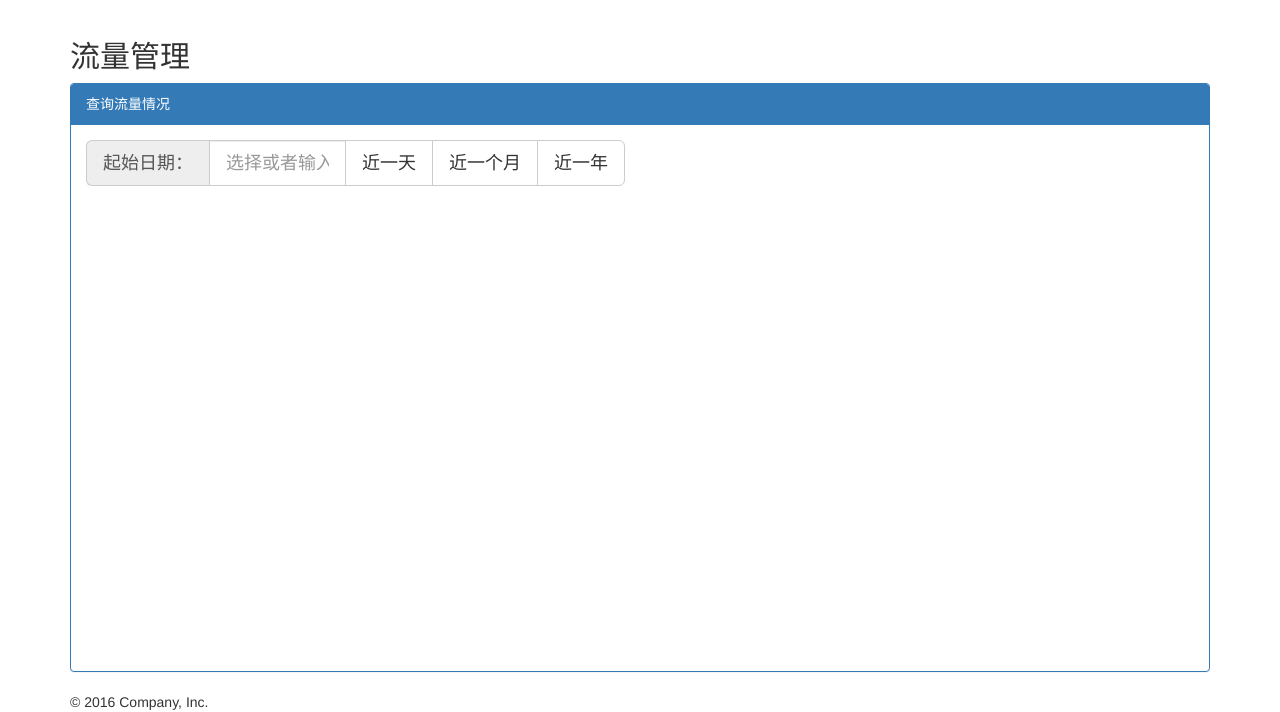
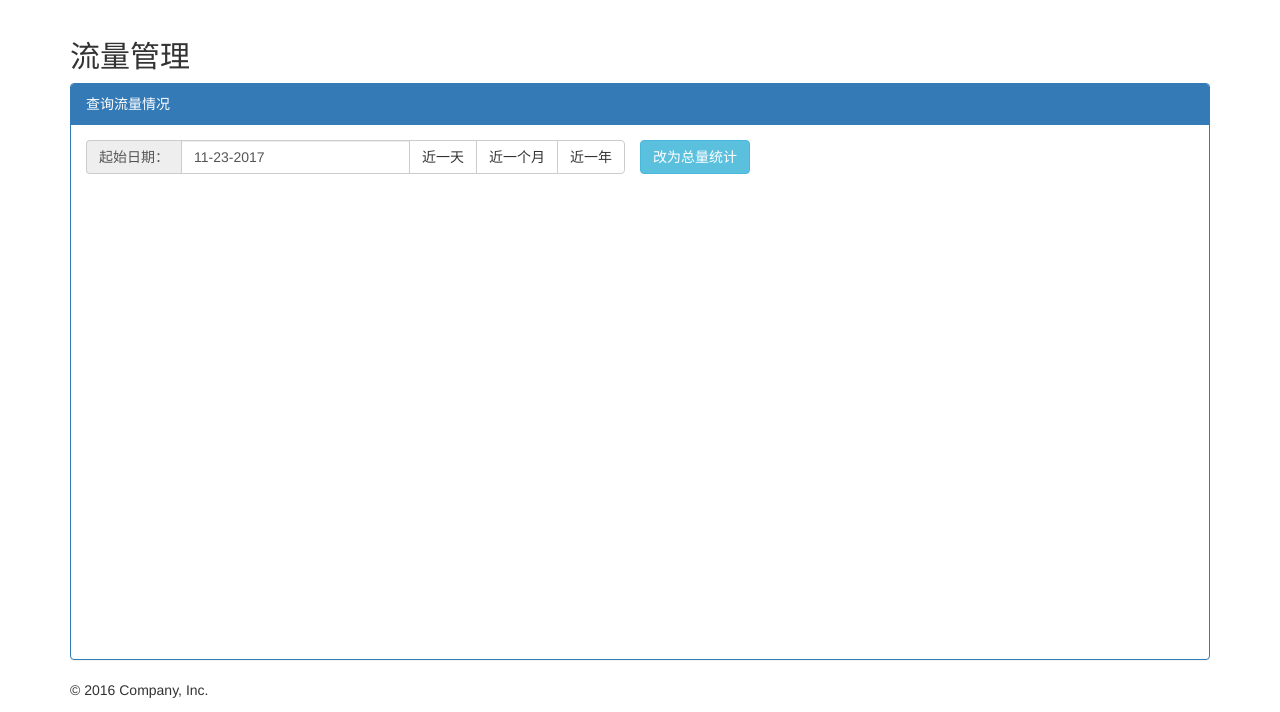
Before and after one commit to GalaIO/ss-manager-mini, a Python web app: template app/templates/stat_manage.html in a window 1280 px wide. Shown: the part 51-763 px from the top of the page. Run offline with Jinja, Linux system fonts and the light colour scheme; the template is opened without the code that fills it, so the values that code supplies are empty; some libraries are stand-ins or nearby versions.

Commit message:
新增总量统计； 默认初始化日期；

```diff
--- a/app/templates/stat_manage.html
+++ b/app/templates/stat_manage.html
@@ -73,16 +73,17 @@
             <div style="position: relative;">
                 <div class="row">
                 <div class="col-lg-6">
-                <div class="input-group input-group-lg">
+                <div class="input-group">
                   <span class="input-group-addon" id="sizing-addon1">起始日期：</span>
                   <input style="float: left;" type="text" class="form-control form-date" placeholder="选择或者输入一个日期：yyyy-MM-dd">
                     <span class="input-group-btn">
                       <button type="button" class="btn btn-default query_btn" dtype="day">近一天</button>
                       <button type="button" class="btn btn-default query_btn" dtype="month">近一个月</button>
                       <button type="button" class="btn btn-default query_btn" dtype="year">近一年</button>
-                  </span>
+                    </span>
                 </div>
                 </div>
+                    <button type="button" class="btn btn-info allofit_btn" dtype="day">改为总量统计</button>
                 </div>
                 <!--<span style="float: left;">起始日期：</span><input style="float: left;" type="text" class="form-control form-date" placeholder="选择或者输入一个日期：yyyy-MM-dd">-->
                 <!--终止日期：<input type="text" class="form-control end-date" placeholder="选择或者输入一个日期：yyyy-MM-dd">-->
@@ -140,8 +141,23 @@
                 forceParse: 0,
                 format: "yyyy-mm-dd"
             });
+
+            //初始默认时间
+            $(".form-date").val(new Date().toLocaleDateString().replace("/", "-").replace("/", "-"));
+
             // 创建指定Canvas的Chart实例
             var myChart = echarts.init(document.getElementById('canvas'));
+            var isFullStat = false;
+            $(".allofit_btn").on('click', function (e) {
+                if (isFullStat) {
+                    $(".allofit_btn").text('改为总量统计');
+                    isFullStat = false;
+                }else {
+                    $(".allofit_btn").text('改为时间段统计');
+                    isFullStat = true;
+                }
+            });
+
             $(".query_btn").on('click', function (e) {
                 $.get("/stat-report?starttime=" + $(".form-date").val() + "&endtime=" + $(".end-date").val() + "&type=" + $(e.target).attr("dtype"),function(data,status){
                     console.info(data)
@@ -156,7 +172,14 @@
                     index = 0
                     for(var key in con){
                         //console.info(key, data[key])
-                        dsets.push({"name": key, "data":con[key], "type": "line"})
+                        if (isFullStat) {
+                            for (var i=1; i< con[key].length; i++){
+                                con[key][i] += con[key][i - 1];
+                            }
+                            dsets.push({"name": key, "data":con[key], "type": "line"})
+                        }else{
+                            dsets.push({"name": key, "data":con[key], "type": "line"})
+                        }
                         legend.push(key)
                         index += 1
                     }
```
